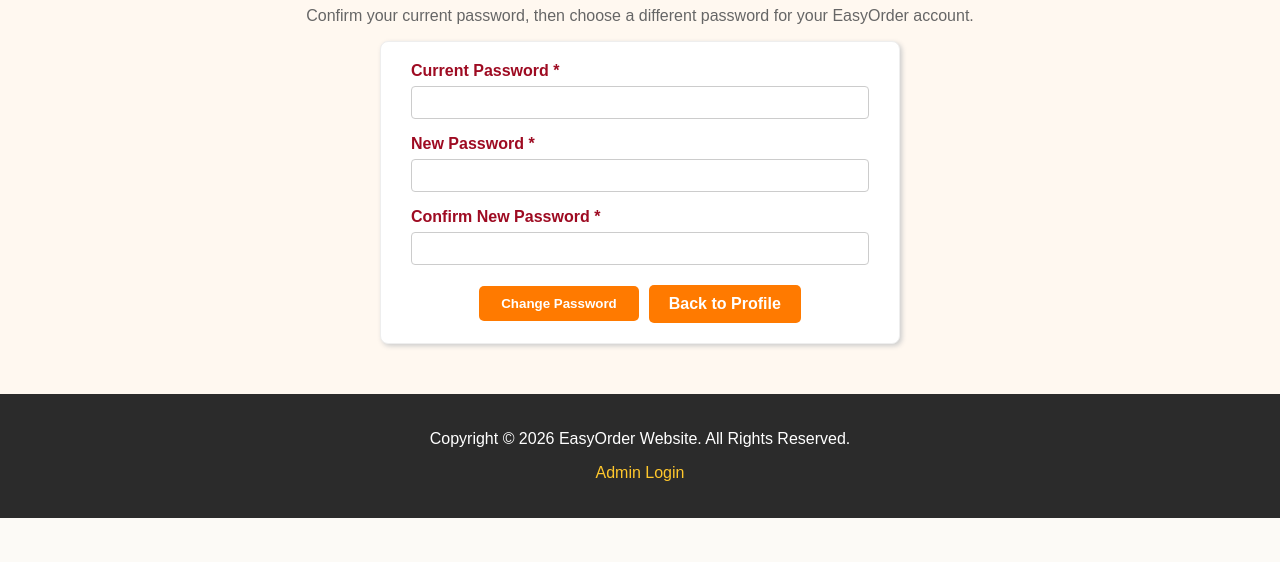
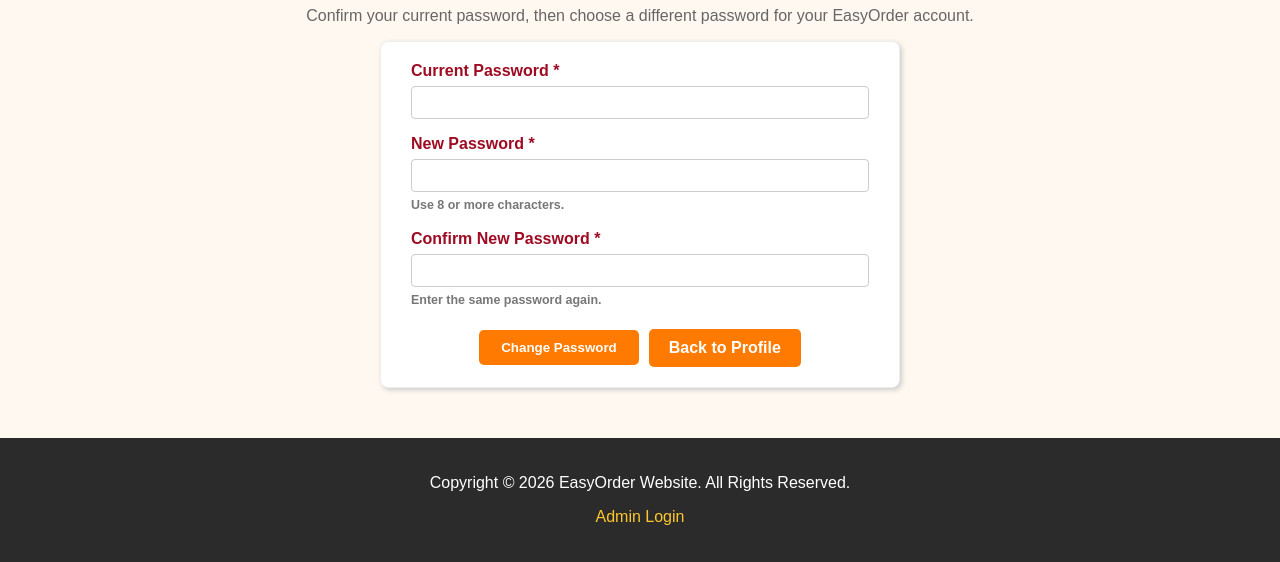
Before and after one commit to T2630-FYP/Fast_Food_Ordering_System, a PHP site: page /change_password.php in a window 1280 px wide. Shown: the part 326-888 px from the top of the page. Before the commit the page ends 844 px from the top, so only its background shows below. Run offline with PHP 8.4, Linux system fonts and the light colour scheme; a user stored in the database is signed in; data comes from the database, SQL or seed files in the repository.

Commit message:
Add password feedback to change and reset forms

```diff
--- a/change_password.php
+++ b/change_password.php
@@ -102,6 +102,7 @@ if(isset($_SESSION["change_password_success"]))
 <head>
 <title>Change Password</title>
 <link rel="stylesheet" href="style.css">
+<script src="password_ux.js?v=20260926-1" defer></script>
 
 <style>
 #password-box
@@ -199,13 +200,15 @@ margin-top:20px;}
 
 <div class="password-field">
 <label for="new_password">New Password *</label>
-<input type="password" id="new_password" name="new_password" autocomplete="new-password" minlength="8" maxlength="72" required>
+<input type="password" id="new_password" name="new_password" autocomplete="new-password" minlength="8" maxlength="72" data-password-strength="change-password-strength" required>
+<small id="change-password-strength" class="password-feedback" data-state="empty" aria-live="polite">Use 8 or more characters.</small>
 <?php if(isset($password_errors["new"])) { ?><span class="password-error"><?php echo change_password_h($password_errors["new"]); ?></span><?php } ?>
 </div>
 
 <div class="password-field">
 <label for="confirm_password">Confirm New Password *</label>
-<input type="password" id="confirm_password" name="confirm_password" autocomplete="new-password" minlength="8" maxlength="72" required>
+<input type="password" id="confirm_password" name="confirm_password" autocomplete="new-password" minlength="8" maxlength="72" data-password-confirm="new_password" data-password-match="change-password-match" required>
+<small id="change-password-match" class="password-feedback" data-state="empty" aria-live="polite">Enter the same password again.</small>
 <?php if(isset($password_errors["confirm"])) { ?><span class="password-error"><?php echo change_password_h($password_errors["confirm"]); ?></span><?php } ?>
 </div>
 
```
Also changed, not shown: admin_change_password.php (+6 -3 lines), reset_password.php (+5 -2 lines).
